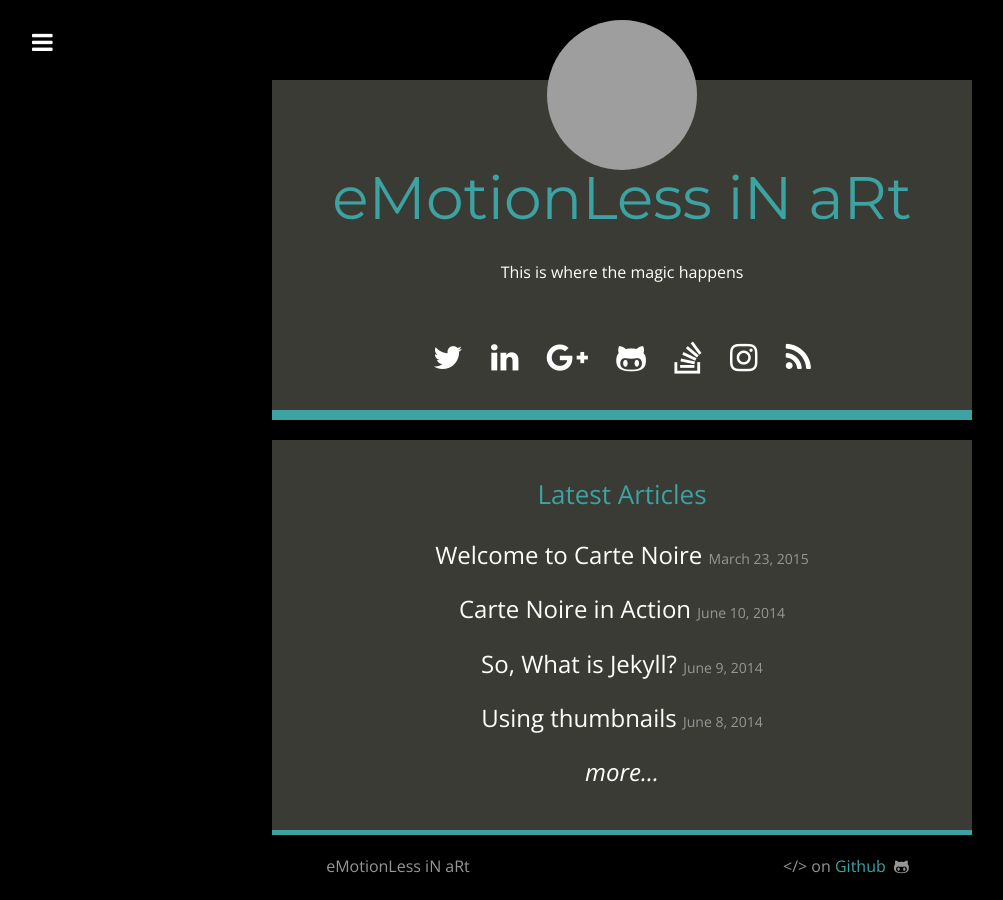
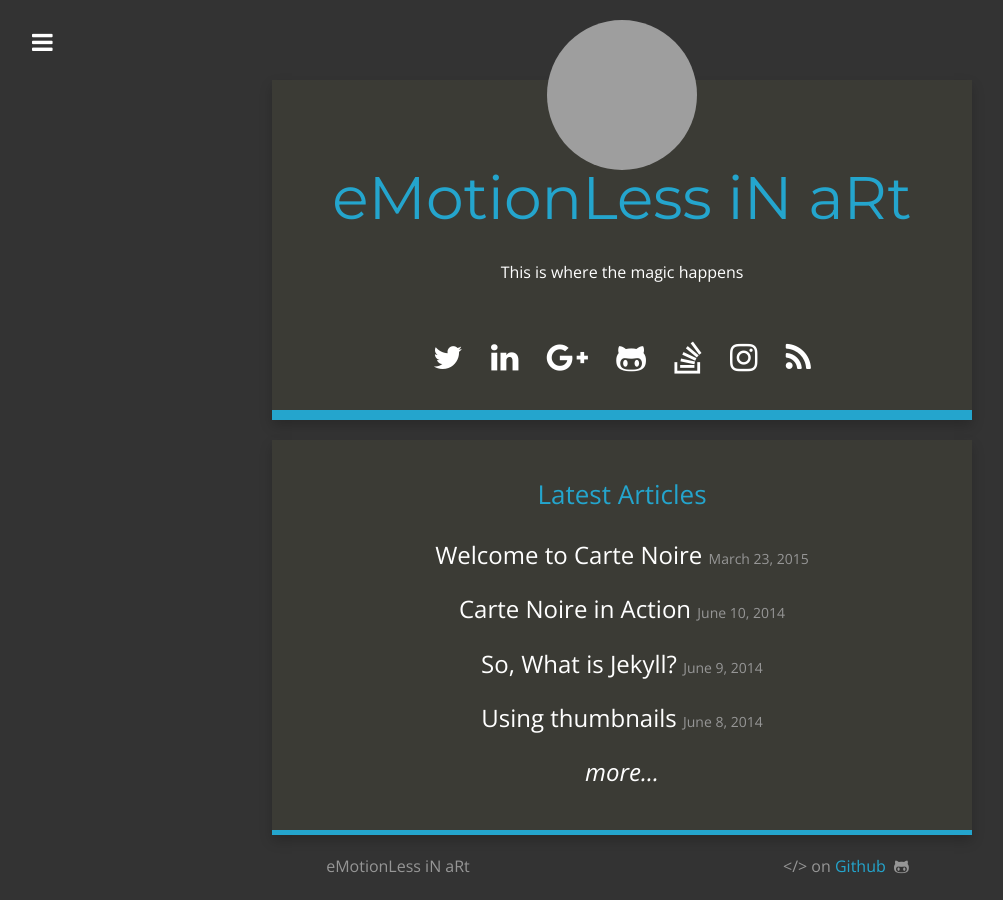
Before and after one commit to gskriptor/gskriptor.github.io, a Jekyll site: the page built from index.html, in a window 1280 px wide. Shown: the whole page, without its empty margins (18-1021 px from the left). Built offline with Jekyll 4.4.1, drawn with Linux system fonts in a browser that asks for light colours; nearby versions of some CDN libraries; grey boxes are pictures that could not be loaded.

Commit message:
Update style.scss
updating colors

```diff
--- a/css/style.scss
+++ b/css/style.scss
@@ -17,18 +17,18 @@
 $rss:            #eea33a;
 
 $darker:         #000000;
-$dark:           #000000;
+$dark:           #333333;
 $medium:         #3B3B35;
 $light-medium:   #969696;
 $dark-blue:      #215A6D;
-$light-blue:     #3CA2A2;
+$light-blue:     #24A5CD;
 $green:          #92C7A3;
 $light:          #DFECE6;
 $white:          #FFFFFF;
 $dark-purple:    #300030;
 $medium-purple:  #480048;
 $regular-purple: #601848;
-$red:            #C04848;
+$red:            #FE0600;
 $orange:         #F07241;
 
 /* Responsive sizes */
```
